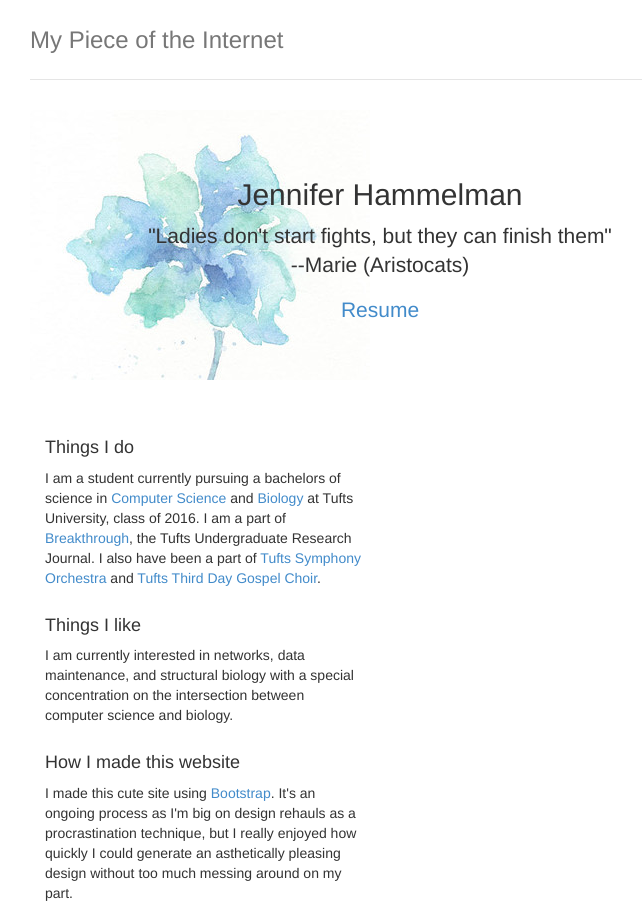
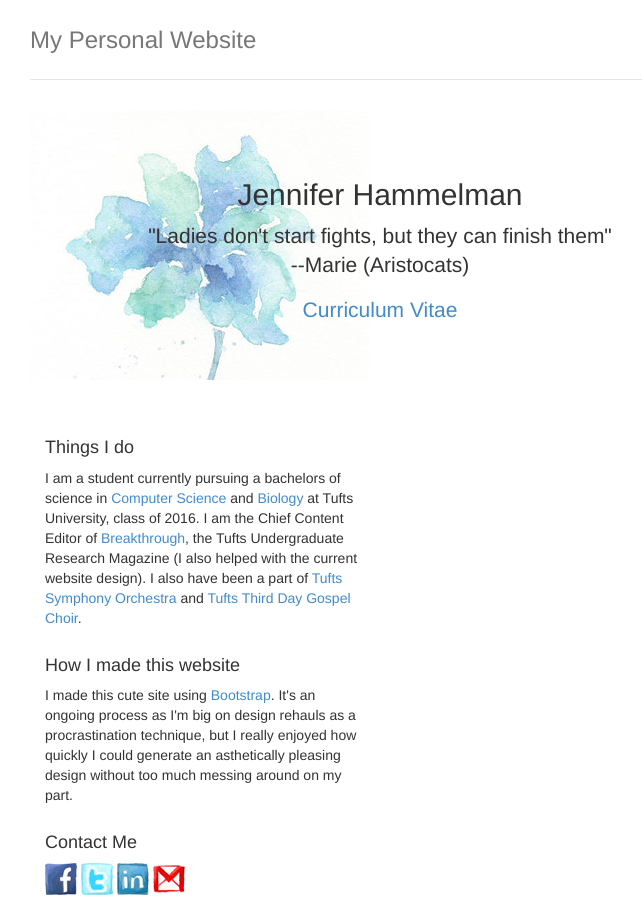
Before and after one commit to jhammelman/jhammelman.github.io, a plain HTML site: page index.html in a window 1280 px wide. Shown: the top 908 px of the page, without its empty margins (260-902 px from the left). Drawn offline with Linux system fonts and the light colour scheme.

Commit message:
Resume update
Add cv

```diff
--- a/index.html
+++ b/index.html
@@ -23,25 +23,40 @@
       <div class="header">
         <ul class="nav nav-pills pull-right">
         </ul>
-        <h3 class="text-muted">My Piece of the Internet</h3>
+        <h3 class="text-muted">My Personal Website</h3>
       </div>
 
       <div class="jumbotron">
         <h2> Jennifer Hammelman</h2>
         <p class="lead">"Ladies don't start fights, but they can finish them" <br>--Marie (Aristocats)</p>
-        <p> <a href="spr2014.pdf">Resume</a></p>
+        <p> <a href="cv.pdf">Curriculum Vitae</a></p>
       </div>
 
       <div class="row marketing">
         <div class="col-lg-6">
           <h4>Things I do</h4>
-          <p>I am a student currently pursuing a bachelors of science in <a href="http://www.cs.tufts.edu/">Computer Science</a> and <a href="http://ase.tufts.edu/biology/">Biology</a> at Tufts University, class of 2016. I am a part of <a href="http://ase.tufts.edu/breakthrough/"> Breakthrough</a>, the Tufts Undergraduate Research Journal. I also have been a part of <a href="http://www.tuftsorchestra.com/"> Tufts Symphony Orchestra</a> and <a href="https://www.youtube.com/watch?v=GzqUij8EvsI">Tufts Third Day Gospel Choir</a>. </p>
-
-          <h4>Things I like</h4>
-          <p> I am currently interested in networks, data maintenance, and structural biology with a special concentration on the intersection between computer science and biology. </p>
+          <p>I am a student currently pursuing a bachelors of science
+            in <a href="http://www.cs.tufts.edu/">Computer Science</a>
+            and <a href="http://ase.tufts.edu/biology/">Biology</a> at
+            Tufts University, class of 2016.
+            I am the Chief Content Editor
+            of <a href="http://ase.tufts.edu/breakthrough/">
+            Breakthrough</a>, the Tufts Undergraduate Research
+            Magazine (I also helped with the current website design).
+            I also have been a part
+            of <a href="http://www.tuftsorchestra.com/"> Tufts
+            Symphony Orchestra</a>
+            and <a href="https://www.youtube.com/watch?v=GzqUij8EvsI">Tufts
+            Third Day Gospel Choir</a>. </p>
 
           <h4>How I made this website</h4>
-          <p>I made this cute site using <a href="http://getbootstrap.com/">Bootstrap</a>. It's an ongoing process as I'm big on design rehauls as a procrastination technique, but I really enjoyed how quickly I could generate an asthetically pleasing design without too much messing around on my part.</p>
+          <p>I made this cute site
+            using <a href="http://getbootstrap.com/">Bootstrap</a>.
+            It's an ongoing process as I'm big on design rehauls as a
+            procrastination technique,
+            but I really enjoyed how quickly I could generate an
+            asthetically
+            pleasing design without too much messing around on my part.</p>
 
           <h4>Contact Me</h4>
           <p><a href="https://www.facebook.com/jen.hammelman"><img src="Handycons2/facebook_32.png" ></a>
```
Also changed, not shown: 2 other files.
